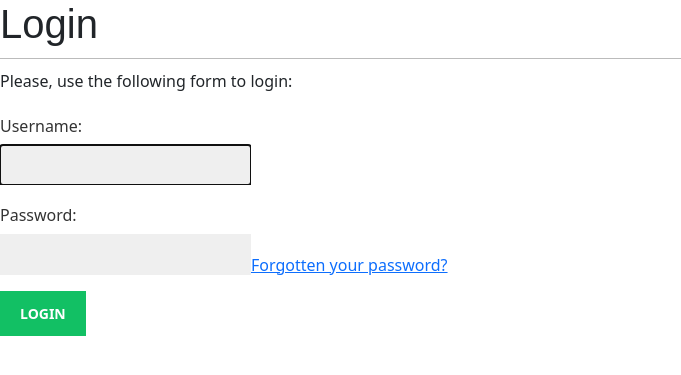
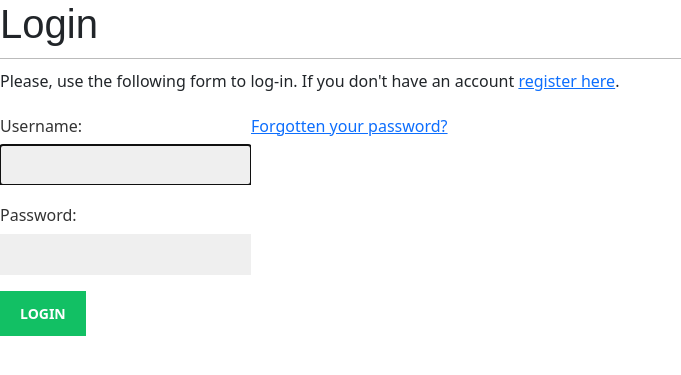
Before and after one commit to Krushovice/dj_site, a Django app: page /login/ in a window 1280 px wide. Shown: the part 62-437 px from the top of the page, without its empty margins (0-681 px from the left). Run offline with Django 5.2, Linux system fonts and the light colour scheme; parts of the project's set-up code (start-up, migrations or seed data) failed here and were passed over; some web fonts are replaced.

Commit message:
add register button to login template

```diff
--- a/bookshelf/account/templates/registration/login.html
+++ b/bookshelf/account/templates/registration/login.html
@@ -8,7 +8,11 @@
         Please try again.
         </p>
     {% else %}
-        <p>Please, use the following form to login:</p>
+        <p>
+            Please, use the following form to log-in.
+            If you don't have an account <a href="{% url "account:register" %}">register here</a>.
+        </p>
+
     {% endif %}
     <div class="login-form">
         <form action="{% url 'account:login' %}" method="post">
@@ -19,8 +23,8 @@
         </form>
 
     </div>
-    <div style="margin-top: 155px;">
-        <p class="mb-3">
+    <div>
+        <p>
             <a href="{% url "account:password_reset" %}">
                 Forgotten your password?
             </a>
```
